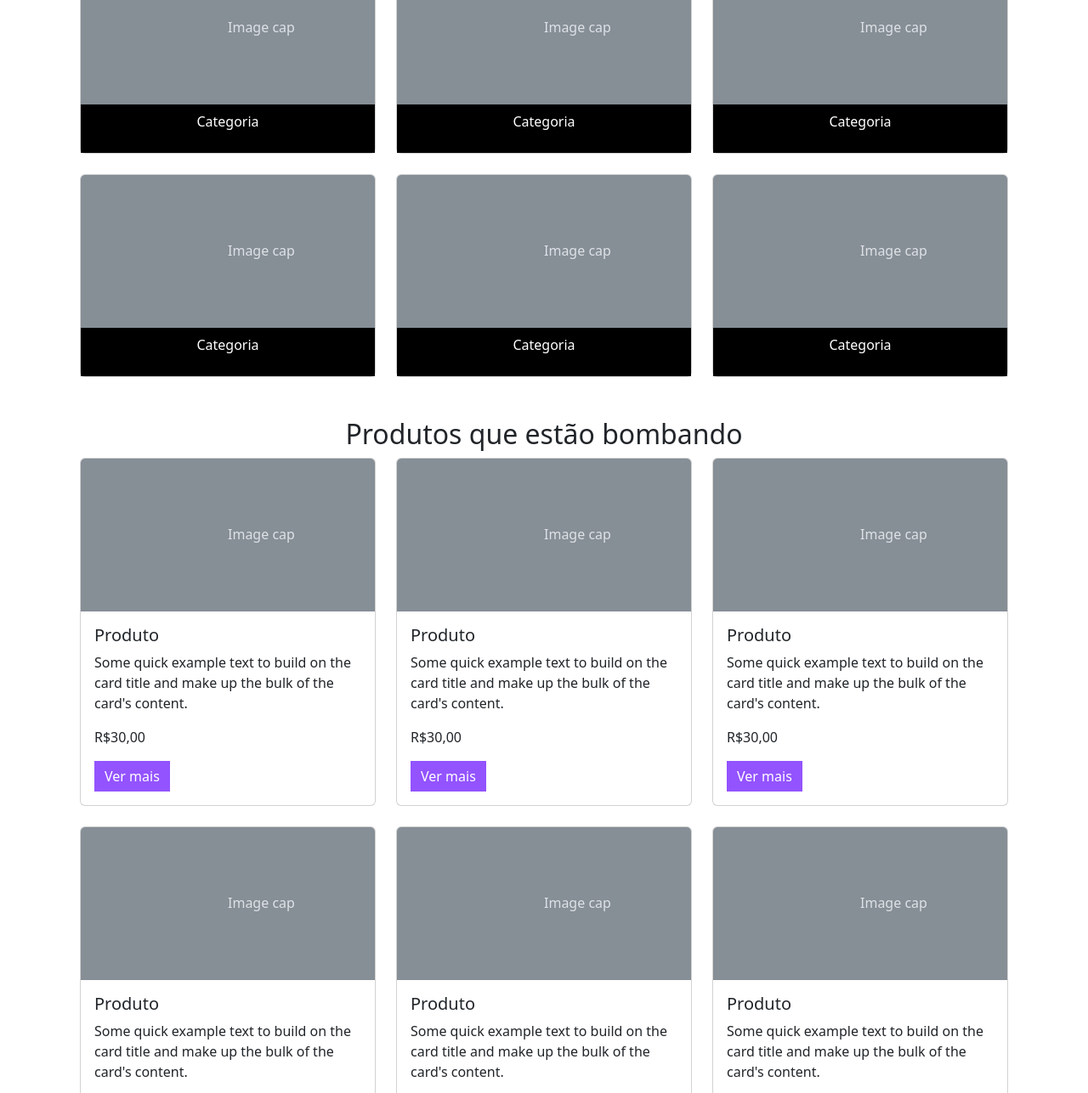
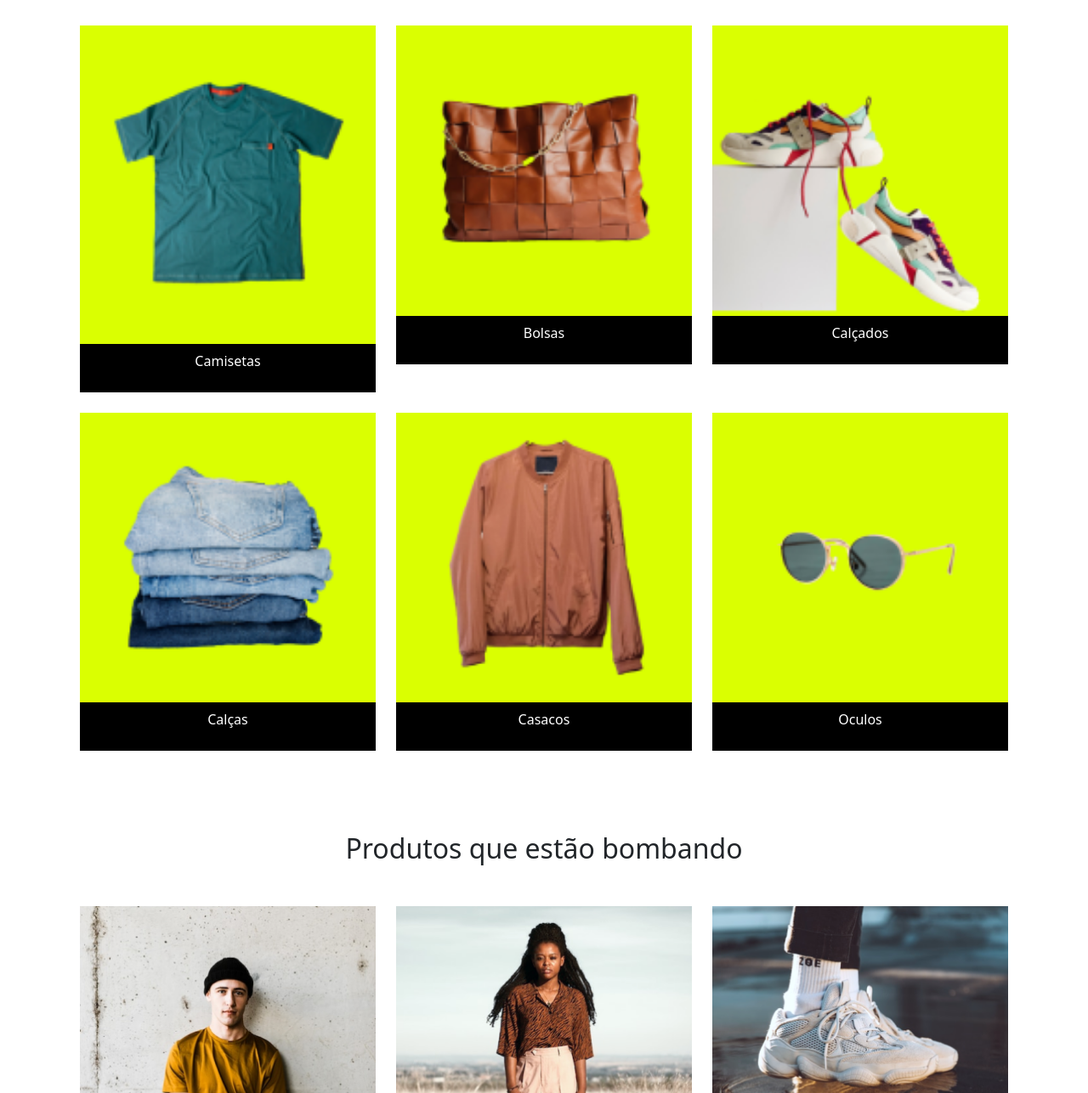
Before and after one commit to fbrnery/Projeto-Meteoro-bootstrap, a plain HTML site: page index.html in a window 1280 px wide. Shown: the part 531-1818 px from the top of the page at 85% size. Drawn offline with nearby package versions, Linux system fonts and the light colour scheme.

Commit message:
Finalizando o projeto

```diff
--- a/index.html
+++ b/index.html
@@ -1,5 +1,5 @@
 <!DOCTYPE html>
-<html lang="en">
+<html lang="pt-br">
     <head>
         <meta charset="UTF-8">
         <meta name="viewport" content="width=device-width, initial-scale=1.0">
@@ -124,112 +124,75 @@
             </div>
 
             <section class="categoria">
-                <h2 class="text-center">Busque por Categoria:</h2>
+                <h2 class="text-center my-3 my-xl-5">Busque por Categoria:</h2>
                 <div class="container row mx-auto g-4">
 
                     <div class="col-6 col-md-4 col-xxl-2">
-                        <div class="card">
-                            <svg class="bd-placeholder-img card-img-top"
-                                width="100%" height="180"
-                                xmlns="http://www.w3.org/2000/svg" role="img"
-                                aria-label="Placeholder: Image cap"
-                                preserveAspectRatio="xMidYMid slice"
-                                focusable="false"><title>Placeholder</title><rect
-                                    width="100%" height="100%" fill="#868e96"></rect><text
-                                    x="50%" y="50%" fill="#dee2e6" dy=".3em">Image
-                                    cap</text></svg>
+                        <div class="card rounded-0 border-0">
+                            <img class="img-fluid d-md-none d-block" src="assets/assets/Mobile/categorias/categoria-camiseta.png" alt="Camisetas.">
+                            <img class="img-fluid d-none d-md-block d-xl-none" src="assets/assets/Tablet/categorias/categoria-camiseta.png" alt="Camisetas.">
+                            <img class="img-fluid d-none d-xl-block"src="assets/assets/Mobile/categorias/categoria-camiseta.png" alt="Camisetas.">
                             <div class="card-header bg-black text-bg-dark">
-                                <p class="text-center">Categoria</p>
+                                <p class="text-center">Camisetas</p>
+                            </div>
+                        </div>
+                    </div>
+
+                    <div class="col-6 col-md-4 col-xxl-2">
+                        <div class="card rounded-0 border-0">
+                            <img class="img-fluid d-md-none d-block" src="assets/assets/Mobile/categorias/categoria-bolsas.png" alt="Bolsas.">
+                            <img class="img-fluid d-none d-md-block d-xl-none" src="assets/assets/Tablet/categorias/categoria-bolsas.png" alt="Bolsas.">
+                            <img class="img-fluid d-none d-xl-block"src="assets/assets/Desktop/categorias/categoria-bolsa.png" alt="Bolsas.">
+                            <div class="card-header bg-black text-bg-dark">
+                                <p class="text-center">Bolsas</p>
 
                             </div>
                         </div>
                     </div>
 
                     <div class="col-6 col-md-4 col-xxl-2">
-                        <div class="card">
-                            <svg class="bd-placeholder-img card-img-top"
-                                width="100%" height="180"
-                                xmlns="http://www.w3.org/2000/svg" role="img"
-                                aria-label="Placeholder: Image cap"
-                                preserveAspectRatio="xMidYMid slice"
-                                focusable="false"><title>Placeholder</title><rect
-                                    width="100%" height="100%" fill="#868e96"></rect><text
-                                    x="50%" y="50%" fill="#dee2e6" dy=".3em">Image
-                                    cap</text></svg>
+                        <div class="card rounded-0 border-0">
+                            <img class="img-fluid d-md-none d-block" src="assets/assets/Mobile/categorias/categoria-calcados.png" alt="Calçados.">
+                            <img class="img-fluid d-none d-md-block d-xl-none" src="assets/assets/Tablet/categorias/categoria-calcados.png" alt="Calçados.">
+                            <img class="img-fluid d-none d-xl-block"src="assets/assets/Desktop/categorias/categoria-calcados.png" alt="Calçados.">
                             <div class="card-header bg-black text-bg-dark">
-                                <p class="text-center">Categoria</p>
+                                <p class="text-center">Calçados</p>
 
                             </div>
                         </div>
                     </div>
 
                     <div class="col-6 col-md-4 col-xxl-2">
-                        <div class="card">
-                            <svg class="bd-placeholder-img card-img-top"
-                                width="100%" height="180"
-                                xmlns="http://www.w3.org/2000/svg" role="img"
-                                aria-label="Placeholder: Image cap"
-                                preserveAspectRatio="xMidYMid slice"
-                                focusable="false"><title>Placeholder</title><rect
-                                    width="100%" height="100%" fill="#868e96"></rect><text
-                                    x="50%" y="50%" fill="#dee2e6" dy=".3em">Image
-                                    cap</text></svg>
+                        <div class="card rounded-0 border-0">
+                            <img class="img-fluid d-md-none d-block" src="assets/assets/Mobile/categorias/categoria-calcas.png" alt="Calçados.">
+                            <img class="img-fluid d-none d-md-block d-xl-none" src="assets/assets/Tablet/categorias/categoria-calcas.png" alt="Calças.">
+                            <img class="img-fluid d-none d-xl-block"src="assets/assets/Desktop/categorias/categoria-calcas.png" alt="Calças.">
                             <div class="card-header bg-black text-bg-dark">
-                                <p class="text-center">Categoria</p>
+                                <p class="text-center">Calças</p>
 
                             </div>
                         </div>
                     </div>
 
                     <div class="col-6 col-md-4 col-xxl-2">
-                        <div class="card">
-                            <svg class="bd-placeholder-img card-img-top"
-                                width="100%" height="180"
-                                xmlns="http://www.w3.org/2000/svg" role="img"
-                                aria-label="Placeholder: Image cap"
-                                preserveAspectRatio="xMidYMid slice"
-                                focusable="false"><title>Placeholder</title><rect
-                                    width="100%" height="100%" fill="#868e96"></rect><text
-                                    x="50%" y="50%" fill="#dee2e6" dy=".3em">Image
-                                    cap</text></svg>
+                        <div class="card rounded-0 border-0">
+                            <img class="img-fluid d-md-none d-block" src="assets/assets/Mobile/categorias/categoria-casacos.png" alt="Casacos.">
+                            <img class="img-fluid d-none d-md-block d-xl-none" src="assets/assets/Tablet/categorias/categoria-casacos.png" alt="Casacos.">
+                            <img class="img-fluid d-none d-xl-block"src="assets/assets/Desktop/categorias/categoria-casacos.png" alt="Casacos.">
                             <div class="card-header bg-black text-bg-dark">
-                                <p class="text-center">Categoria</p>
+                                <p class="text-center">Casacos</p>
 
                             </div>
                         </div>
                     </div>
 
                     <div class="col-6 col-md-4 col-xxl-2">
-                        <div class="card">
-                            <svg class="bd-placeholder-img card-img-top"
-                                width="100%" height="180"
-                                xmlns="http://www.w3.org/2000/svg" role="img"
-                                aria-label="Placeholder: Image cap"
-                                preserveAspectRatio="xMidYMid slice"
-                                focusable="false"><title>Placeholder</title><rect
-                                    width="100%" height="100%" fill="#868e96"></rect><text
-                                    x="50%" y="50%" fill="#dee2e6" dy=".3em">Image
-                                    cap</text></svg>
+                        <div class="card rounded-0 border-0">
+                            <img class="img-fluid d-md-none d-block" src="assets/assets/Mobile/categorias/categoria-oculos.png" alt="Oculos.">
+                            <img class="img-fluid d-none d-md-block d-xl-none" src="assets/assets/Tablet/categorias/categoria-oculos.png" alt="Oculos.">
+                            <img class="img-fluid d-none d-xl-block"src="assets/assets/Desktop/categorias/categoria-oculos.png" alt="Oculos.">
                             <div class="card-header bg-black text-bg-dark">
-                                <p class="text-center">Categoria</p>
-
-                            </div>
-                        </div>
-                    </div>
-
-                    <div class="col-6 col-md-4 col-xxl-2">
-                        <div class="card">
-                            <svg class="bd-placeholder-img card-img-top"
-                                width="100%" height="180"
-                                xmlns="http://www.w3.org/2000/svg" role="img"
-                                aria-label="Placeholder: Image cap"
-                                preserveAspectRatio="xMidYMid slice"
-                                focusable="false"><title>Placeholder</title><rect
-                                    width="100%" height="100%" fill="#868e96"></rect><text
-                                    x="50%" y="50%" fill="#dee2e6" dy=".3em">Image
-                                    cap</text></svg>
-                            <div class="card-header bg-black text-bg-dark">
-                                <p class="text-center">Categoria</p>
+                                <p class="text-center">Oculos</p>
 
                             </div>
                         </div>
@@ -239,22 +202,12 @@
                 <br>
                 <section class="produtos">
                     <div class="container row mx-auto">
-                        <h2 class="text-center">Produtos que estão bombando</h2>
+                        <h2 class="container text-center my-3 my-xl-5">Produtos que estão bombando</h2>
                         <div class="col-12 col-md-6 col-xl-4 pb-4">
-                            <div class="card">
-                                <svg class="bd-placeholder-img card-img-top"
-                                    width="100%" height="180"
-                                    xmlns="http://www.w3.org/2000/svg"
-                                    role="img"
-                                    aria-label="Placeholder: Image cap"
-                                    preserveAspectRatio="xMidYMid slice"
-                                    focusable="false">
-                                    <title>Placeholder</title>
-                                    <rect width="100%" height="100%"
-                                        fill="#868e96"></rect><text x="50%"
-                                        y="50%" fill="#dee2e6" dy=".3em">Image
-                                        cap</text>
-                                </svg>
+                            <div class="card rounded-0 border-0">
+                                <img class="img-fluid d-md-none d-block" src="assets/assets/Mobile/produtos/camiseta.png" alt="Camisetas.">
+                                <img class="img-fluid d-none d-md-block d-xl-none" src="assets/assets/Tablet/produtos/camiseta.png" alt="Camisetas.">
+                                <img class="img-fluid d-none d-xl-block"src="assets/assets/Desktop/produtos/camiseta.png" alt="Camisetas.">
                                 <div class="card-body">
                                     <h5 class="card-title">Produto</h5>
                                     <p class="card-text">Some quick example text
@@ -268,20 +221,10 @@
                         </div>
 
                         <div class="col-12 col-md-6 col-xl-4 pb-4">
-                            <div class="card">
-                                <svg class="bd-placeholder-img card-img-top"
-                                    width="100%" height="180"
-                                    xmlns="http://www.w3.org/2000/svg"
-                                    role="img"
-                                    aria-label="Placeholder: Image cap"
-                                    preserveAspectRatio="xMidYMid slice"
-                                    focusable="false">
-                                    <title>Placeholder</title>
-                                    <rect width="100%" height="100%"
-                                        fill="#868e96"></rect><text x="50%"
-                                        y="50%" fill="#dee2e6" dy=".3em">Image
-                                        cap</text>
-                                </svg>
+                            <div class="card rounded-0 border-0">
+                                <img class="img-fluid d-md-none d-block" src="assets/assets/Mobile/produtos/calca.png" alt="calcas.">
+                                <img class="img-fluid d-none d-md-block d-xl-none" src="assets/assets/Tablet/produtos/calca.png" alt="Calças.">
+                                <img class="img-fluid d-none d-xl-block"src="assets/assets/Desktop/produtos/calca.png" alt="Calças.">
                                 <div class="card-body">
                                     <h5 class="card-title">Produto</h5>
                                     <p class="card-text">Some quick example text
@@ -295,20 +238,10 @@
                         </div>
 
                         <div class="col-12 col-md-6 col-xl-4 pb-4">
-                            <div class="card">
-                                <svg class="bd-placeholder-img card-img-top"
-                                    width="100%" height="180"
-                                    xmlns="http://www.w3.org/2000/svg"
-                                    role="img"
-                                    aria-label="Placeholder: Image cap"
-                                    preserveAspectRatio="xMidYMid slice"
-                                    focusable="false">
-                                    <title>Placeholder</title>
-                                    <rect width="100%" height="100%"
-                                        fill="#868e96"></rect><text x="50%"
-                                        y="50%" fill="#dee2e6" dy=".3em">Image
-                                        cap</text>
-                                </svg>
+                            <div class="card rounded-0 border-0">
+                                <img class="img-fluid d-md-none d-block" src="assets/assets/Mobile/produtos/tenis.png" alt="tenis.">
+                                <img class="img-fluid d-none d-md-block d-xl-none" src="assets/assets/Tablet/produtos/tenis.png" alt="Tenis.">
+                                <img class="img-fluid d-none d-xl-block"src="assets/assets/Desktop/produtos/tenis.png" alt="Tenis.">
                                 <div class="card-body">
                                     <h5 class="card-title">Produto</h5>
                                     <p class="card-text">Some quick example text
@@ -322,20 +255,10 @@
                         </div>
 
                         <div class="col-12 col-md-6 col-xl-4 pb-4">
-                            <div class="card">
-                                <svg class="bd-placeholder-img card-img-top"
-                                    width="100%" height="180"
-                                    xmlns="http://www.w3.org/2000/svg"
-                                    role="img"
-                                    aria-label="Placeholder: Image cap"
-                                    preserveAspectRatio="xMidYMid slice"
-                                    focusable="false">
-                                    <title>Placeholder</title>
-                                    <rect width="100%" height="100%"
-                                        fill="#868e96"></rect><text x="50%"
-                                        y="50%" fill="#dee2e6" dy=".3em">Image
-                                        cap</text>
-                                </svg>
+                            <div class="card rounded-0 border-0">
+                                <img class="img-fluid d-md-none d-block" src="assets/assets/Mobile/produtos/jaqueta-jeans.png" alt="jaqueta-jeans.">
+                                <img class="img-fluid d-none d-md-block d-xl-none" src="assets/assets/Tablet/produtos/jaqueta-jeans.png" alt="jaqueta-jeans.">
+                                <img class="img-fluid d-none d-xl-block"src="assets/assets/Desktop/produtos/jaqueta-jeans.png" alt="jaqueta-jeans.">
                                 <div class="card-body">
                                     <h5 class="card-title">Produto</h5>
                                     <p class="card-text">Some quick example text
@@ -349,20 +272,10 @@
                         </div>
 
                         <div class="col-12 col-md-6 col-xl-4 pb-4">
-                            <div class="card">
-                                <svg class="bd-placeholder-img card-img-top"
-                                    width="100%" height="180"
-                                    xmlns="http://www.w3.org/2000/svg"
-                                    role="img"
-                                    aria-label="Placeholder: Image cap"
-                                    preserveAspectRatio="xMidYMid slice"
-                                    focusable="false">
-                                    <title>Placeholder</title>
-                                    <rect width="100%" height="100%"
-                                        fill="#868e96"></rect><text x="50%"
-                                        y="50%" fill="#dee2e6" dy=".3em">Image
-                                        cap</text>
-                                </svg>
+                            <div class="card rounded-0 border-0">
+                                <img class="img-fluid d-md-none d-block" src="assets/assets/Mobile/produtos/oculos.png" alt="oculos.">
+                                <img class="img-fluid d-none d-md-block d-xl-none" src="assets/assets/Tablet/produtos/oculos.png" alt="oculos.">
+                                <img class="img-fluid d-none d-xl-block"src="assets/assets/Desktop/produtos/oculos.png" alt="oculos.">
                                 <div class="card-body">
                                     <h5 class="card-title">Produto</h5>
                                     <p class="card-text">Some quick example text
@@ -376,20 +289,10 @@
                         </div>
 
                         <div class="col-12 col-md-6 col-xl-4 pb-4">
-                            <div class="card">
-                                <svg class="bd-placeholder-img card-img-top"
-                                    width="100%" height="180"
-                                    xmlns="http://www.w3.org/2000/svg"
-                                    role="img"
-                                    aria-label="Placeholder: Image cap"
-                                    preserveAspectRatio="xMidYMid slice"
-                                    focusable="false">
-                                    <title>Placeholder</title>
-                                    <rect width="100%" height="100%"
-                                        fill="#868e96"></rect><text x="50%"
-                                        y="50%" fill="#dee2e6" dy=".3em">Image
-                                        cap</text>
-                                </svg>
+                            <div class="card rounded-0 border-0">
+                                <img class="img-fluid d-md-none d-block" src="assets/assets/Mobile/produtos/bolsa.png" alt="Produtos-Bolsas.">
+                                <img class="img-fluid d-none d-md-block d-xl-none" src="assets/assets/Tablet/produtos/bolsa.png" alt="Produtos-Bolsas.">
+                                <img class="img-fluid d-none d-xl-block"src="assets/assets/Desktop/produtos/bolsa.png" alt="Produtos-Bolsas.">
                                 <div class="card-body">
                                     <h5 class="card-title">Produto</h5>
                                     <p class="card-text">Some quick example text
@@ -440,7 +343,7 @@
                 </section>
 
                 <section>
-                    <form class="border border-secondary m-3 p-3 text-center">
+                    <form class="border border-secondary p-3 text-center my-3 my-xl-5">
                         <h5>Quer receber nossas novidades, promoções exclusivas e 10% OFF na primeira compra? Cadastre-se!</h5>
                         <div class="input-group my-3">
                           <input type="email" class=" form-control border-secondary rounded-0" placeholder="Digite seu e-mail" aria-label="Digite seu e-mail" aria-describedby="button-addon2" />
```
